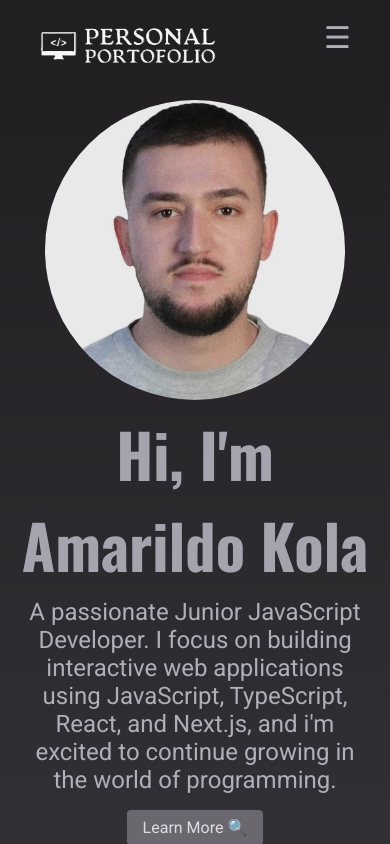
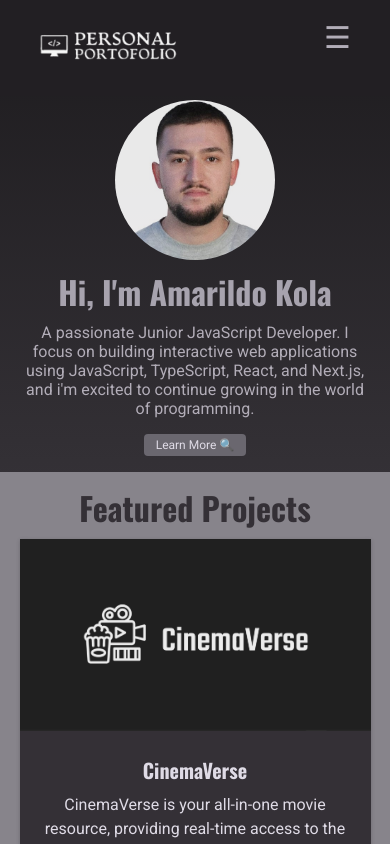
Before and after one commit to Amarildo05/Personal-Portfolio-Website, a React (Vite) app: page / in a window 390 px wide. Shown: the top 844 px of the page. Built offline with nearby package versions, Linux system fonts and the light colour scheme.

Commit message:
mobile responsive Homepage

```diff
--- a/src/componenets/common/navbar/Navbar.css
+++ b/src/componenets/common/navbar/Navbar.css
@@ -6,6 +6,10 @@
   justify-content: space-between;
   align-items: center;
   padding: 0 10%;
+}
+
+.header .nav-logo {
+  width: 170px;
 }
 
 .header ul {
@@ -48,6 +52,10 @@
     display: block; /* Show hamburger icon on small screens */
   }
 
+  .header .nav-logo {
+    width: 140px;
+  }
+
   .header ul {
     display: none; /* Hidden by default */
     flex-direction: column;
--- a/src/componenets/common/navbar/Navbar.jsx
+++ b/src/componenets/common/navbar/Navbar.jsx
@@ -12,8 +12,8 @@ export default function Navbar() {
 
   return (
     <header className="header">
-      <NavLink to="/" className="nav-link">
-        <img src="/Logo.png" width={180} alt="Logo" />
+      <NavLink to="/">
+        <img className="nav-logo" src="/Logo.png" alt="Logo" />
       </NavLink>
       <div className="mobile-menu-icon" onClick={toggleMobileMenu}>
         <span className="menu-icon">&#9776;</span> {/* Hamburger icon */}
--- a/src/componenets/homePage/hero/Hero.css
+++ b/src/componenets/homePage/hero/Hero.css
@@ -9,8 +9,8 @@
 }
 
 .image {
-  width: 300px;
-  height: 300px;
+  width: 285px;
+  height: 285px;
   opacity: 0.9;
   border-radius: 50%;
   overflow: hidden;
@@ -54,3 +54,23 @@
 .hero-btn:hover {
   background-color: var(--color-grey-700);
 }
+
+@media (max-width: 480px) {
+  .image {
+    width: 160px;
+    height: 160px;
+  }
+
+  .hero h1 {
+    font-size: var(--size-8);
+  }
+
+  .hero p {
+    font-size: var(--size-4);
+  }
+
+  .hero-btn {
+    font-size: var(--size-3);
+    padding: var(--size-1) var(--size-3);
+  }
+}
--- a/src/componenets/projects/projectCard/ProjectCards.css
+++ b/src/componenets/projects/projectCard/ProjectCards.css
@@ -54,3 +54,25 @@
 .content p {
   line-height: var(--size-6);
 }
+
+@media (max-width: 1300px) {
+  .project-card {
+    margin-top: var(--size-2);
+  }
+
+  .project-card a {
+    font-size: var(--size-5);
+  }
+
+  .card-image {
+    height: 12rem; /* Reduce the image height on smaller screens */
+  }
+
+  .content h3 {
+    font-size: var(--size-5);
+  }
+
+  .content p {
+    font-size: var(--size-4);
+  }
+}
```
